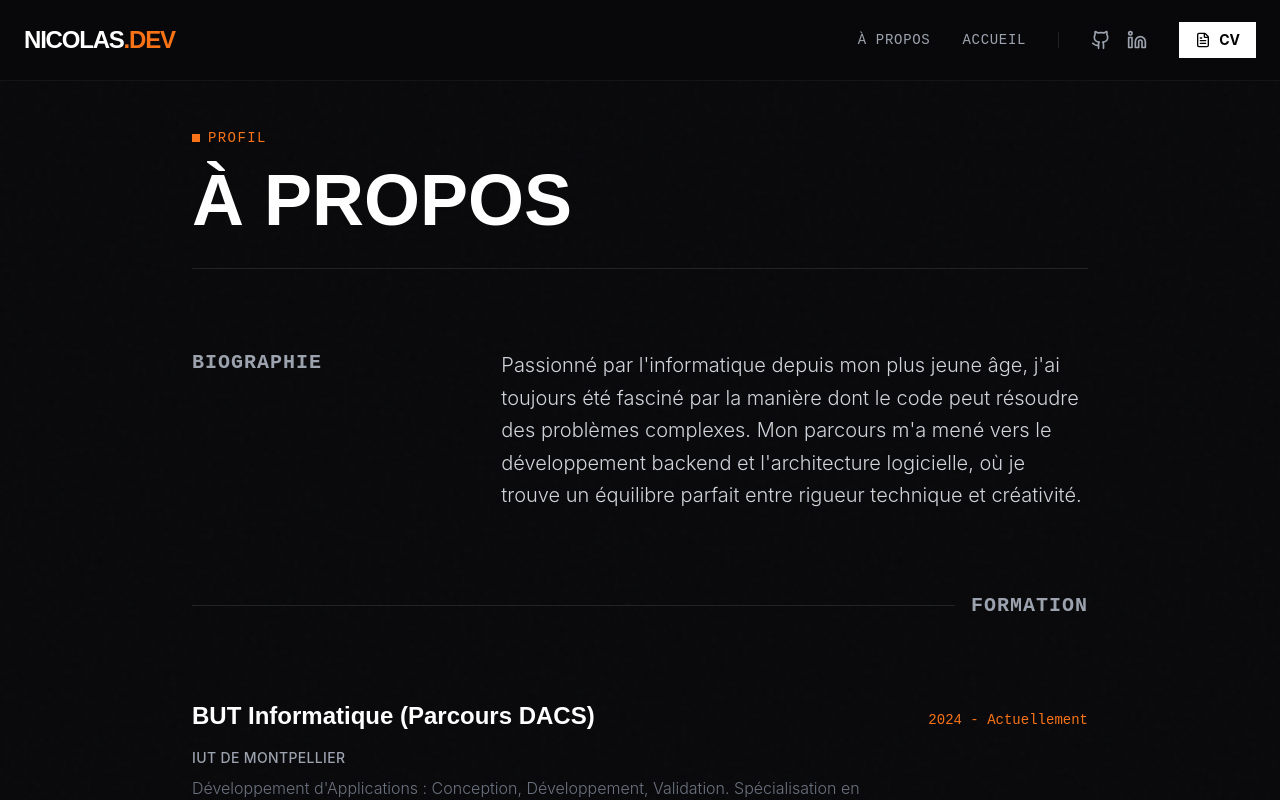
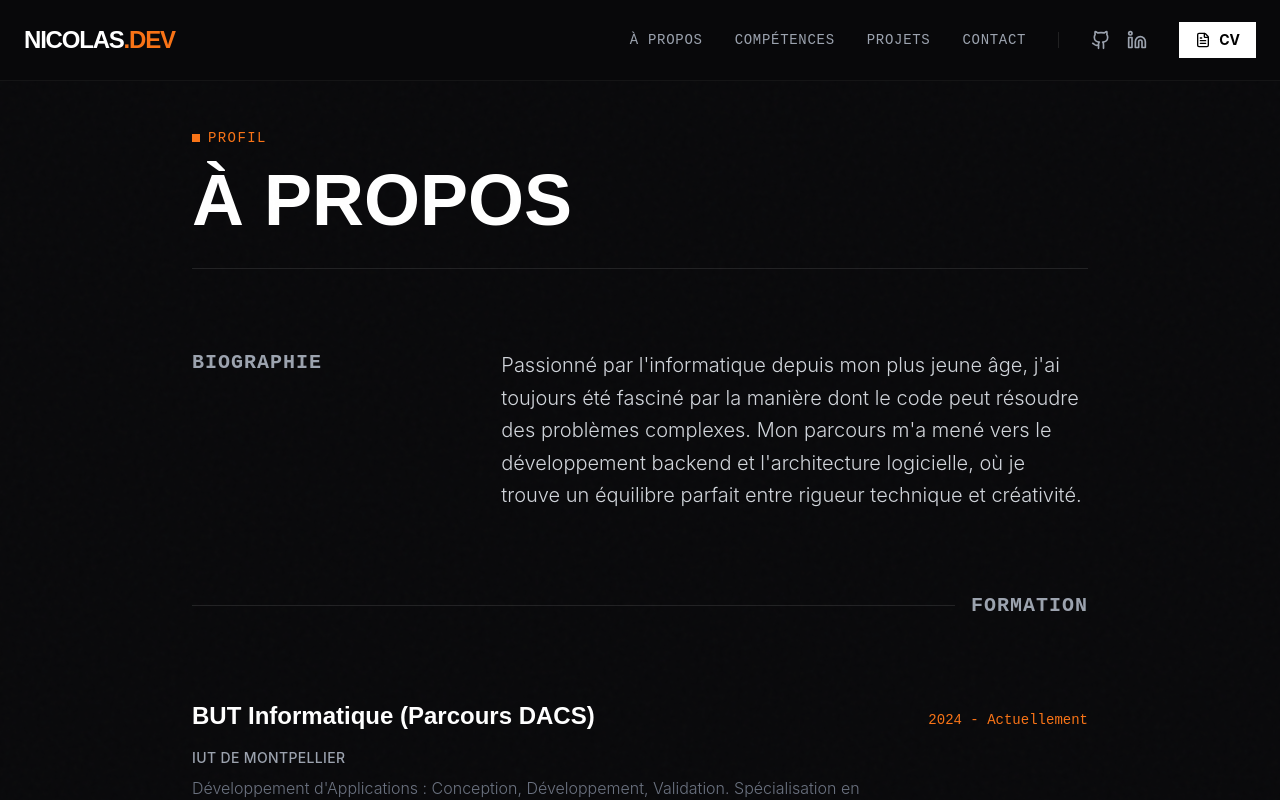
Before and after one commit to GirardotN/Portfolio, a React (Vite) app: page /about in a window 1280 px wide. Shown: the top 800 px of the page. Built offline with nearby package versions, Linux system fonts and the light colour scheme.

Commit message:
Ajout d'un bouton pour télécharger le cv

```diff
--- a/index.html
+++ b/index.html
@@ -1,10 +1,11 @@
 <!doctype html>
-<html lang="en">
+<html lang="fr">
   <head>
     <meta charset="UTF-8" />
     <link rel="icon" type="image/svg+xml" href="/vite.svg" />
     <meta name="viewport" content="width=device-width, initial-scale=1.0" />
-    <title>portfolio</title>
+    <title>Nicolas Girardot - Développeur Back-end & Architecte Logiciel</title>
+    <meta name="description" content="Portfolio de Nicolas Girardot, étudiant en BUT Informatique spécialisé en Java, Sécurité et Architecture. Recherche stage Avril 2026." />
   </head>
   <body>
     <div id="root"></div>
--- a/src/components/Hero.jsx
+++ b/src/components/Hero.jsx
@@ -65,6 +65,15 @@ const Hero = () => {
                             >
                                 À PROPOS
                             </Link>
+
+                            <a
+                                href={content.socials.cv}
+                                className="px-8 py-4 border border-primary/20 text-primary hover:bg-primary/10 transition-colors duration-300 font-mono text-sm flex items-center gap-2"
+                                target="_blank"
+                                rel="noopener noreferrer"
+                            >
+                                TÉLÉCHARGER CV
+                            </a>
                         </motion.div>
                     </div>
                 </div>
--- a/src/components/Navbar.jsx
+++ b/src/components/Navbar.jsx
@@ -17,6 +17,16 @@ const Navbar = () => {
         }
     };
 
+    const handleNavClick = (e, id) => {
+        e.preventDefault();
+        if (isHome) {
+            scrollToSection(id);
+        } else {
+            // Navigate to home with hash
+            window.location.href = `/#${id}`;
+        }
+    };
+
     return (
         <motion.nav
             initial={{ y: -100, opacity: 0 }}
@@ -32,15 +42,9 @@ const Navbar = () => {
                 <div className="hidden md:flex items-center gap-8">
                     <Link to="/about" className="text-sm font-mono text-gray-400 hover:text-primary transition-colors uppercase tracking-wider">À Propos</Link>
 
-                    {isHome ? (
-                        <>
-                            <button onClick={() => scrollToSection('skills')} className="text-sm font-mono text-gray-400 hover:text-primary transition-colors uppercase tracking-wider">Compétences</button>
-                            <button onClick={() => scrollToSection('projects')} className="text-sm font-mono text-gray-400 hover:text-primary transition-colors uppercase tracking-wider">Projets</button>
-                            <button onClick={() => scrollToSection('contact')} className="text-sm font-mono text-gray-400 hover:text-primary transition-colors uppercase tracking-wider">Contact</button>
-                        </>
-                    ) : (
-                        <Link to="/" className="text-sm font-mono text-gray-400 hover:text-primary transition-colors uppercase tracking-wider">Accueil</Link>
-                    )}
+                    <a href="/#skills" onClick={(e) => handleNavClick(e, 'skills')} className="text-sm font-mono text-gray-400 hover:text-primary transition-colors uppercase tracking-wider">Compétences</a>
+                    <a href="/#projects" onClick={(e) => handleNavClick(e, 'projects')} className="text-sm font-mono text-gray-400 hover:text-primary transition-colors uppercase tracking-wider">Projets</a>
+                    <a href="/#contact" onClick={(e) => handleNavClick(e, 'contact')} className="text-sm font-mono text-gray-400 hover:text-primary transition-colors uppercase tracking-wider">Contact</a>
 
                     <div className="h-4 w-px bg-white/10" />
 
--- a/src/components/ScrollToTop.jsx
+++ b/src/components/ScrollToTop.jsx
@@ -2,11 +2,18 @@ import { useEffect } from "react";
 import { useLocation } from "react-router-dom";
 
 export default function ScrollToTop() {
-    const { pathname } = useLocation();
+    const { pathname, hash } = useLocation();
 
     useEffect(() => {
-        window.scrollTo(0, 0);
-    }, [pathname]);
+        if (hash) {
+            const element = document.getElementById(hash.substring(1));
+            if (element) {
+                element.scrollIntoView({ behavior: 'smooth' });
+            }
+        } else {
+            window.scrollTo(0, 0);
+        }
+    }, [pathname, hash]);
 
     return null;
 }
```
